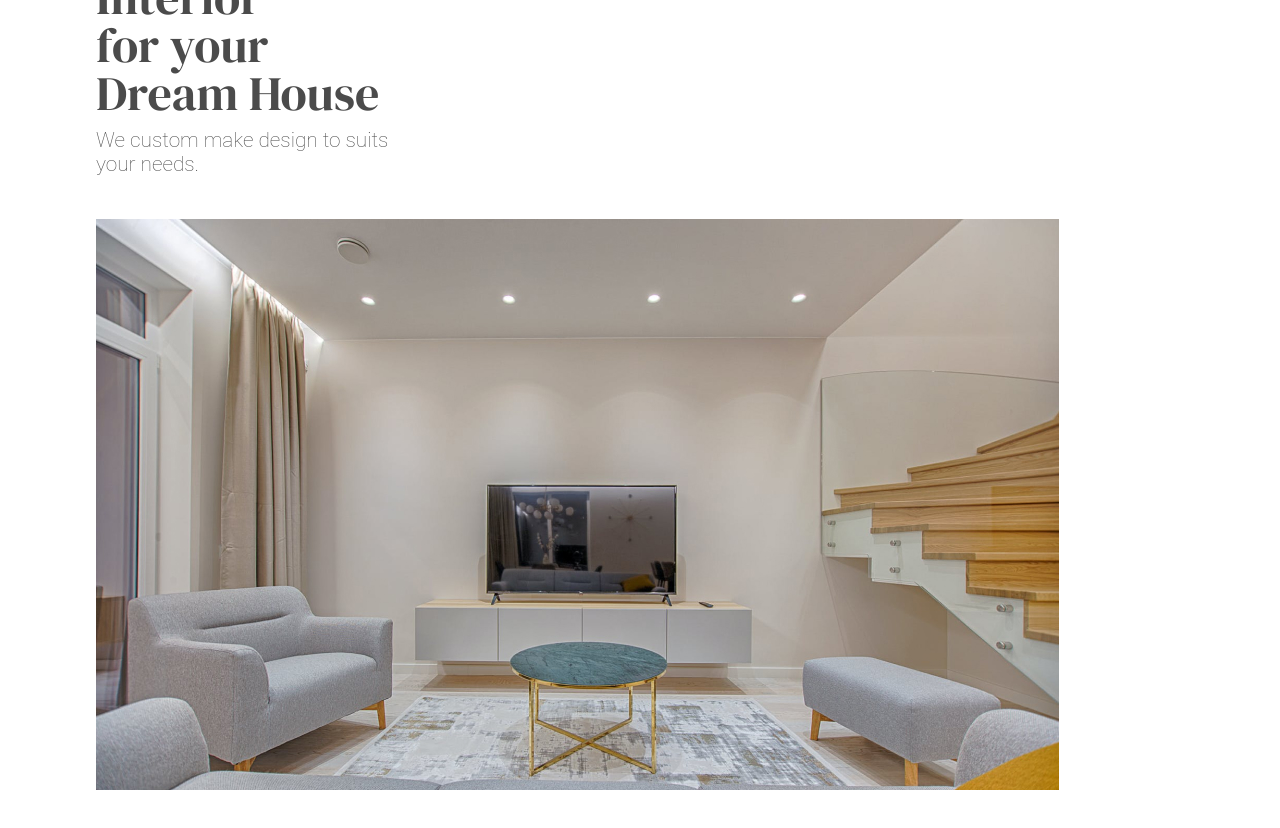
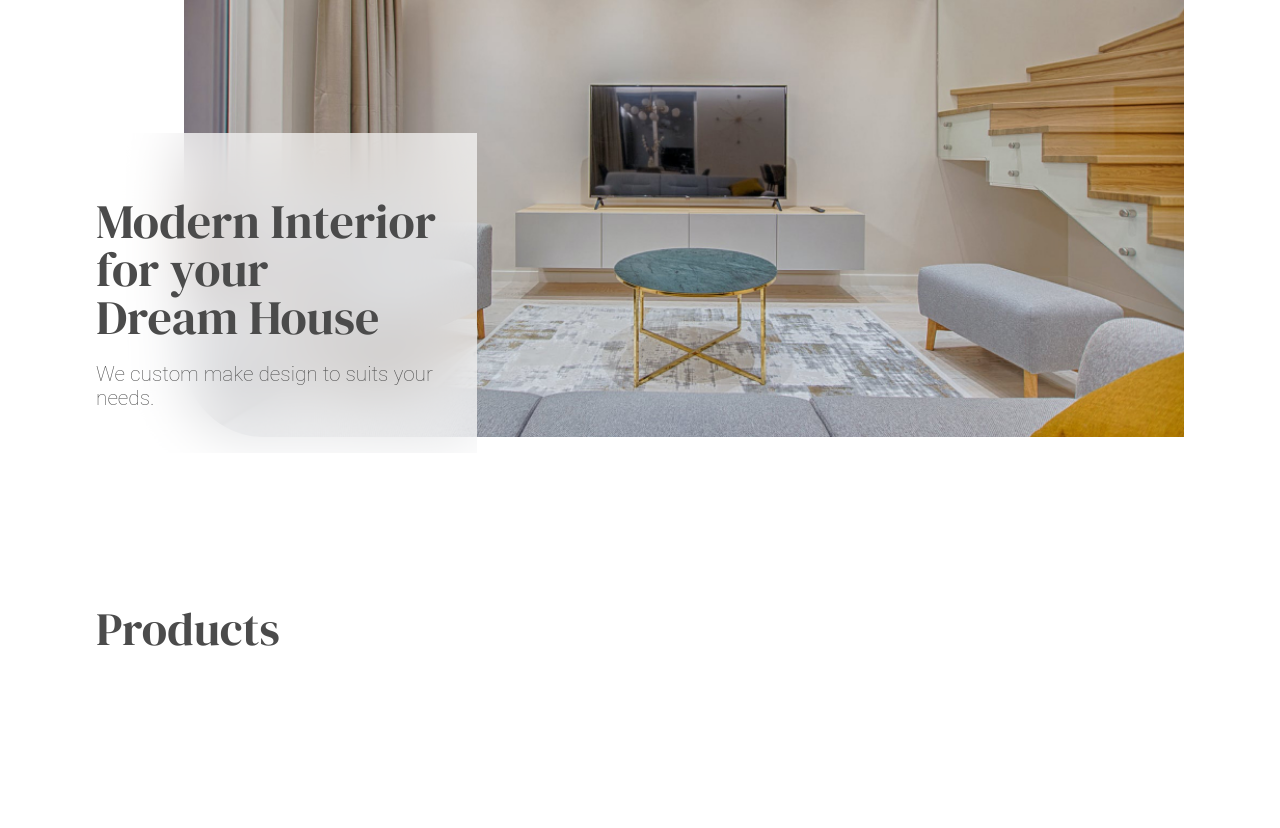
Before and after one commit to GabrielAbubakar/shpx-landing, a React (Create React App) app: page / in a window 1280 px wide. Shown: the part 800-1628 px from the top of the page. After the commit the page ends 1477 px from the top, so only its background shows below. Built offline with nearby package versions, Linux system fonts and the light colour scheme.

Commit message:
tabs and products setup

```diff
--- a/src/App.js
+++ b/src/App.js
@@ -2,6 +2,7 @@ import React from "react";
 import './App.scss';
 import Navbar from "./components/navbar/navbar";
 import MainSection from "./sections/mainSection/mainSection";
+import Products from "./sections/products/products";
 
 
 const App = () => {
@@ -10,6 +11,7 @@ const App = () => {
 
         <div className="App">
             <MainSection />
+            <Products />
 
         </div>
     )
--- a/src/App.scss
+++ b/src/App.scss
@@ -1,4 +1,5 @@
 @import './sass/variables';
+@import url('https://fonts.googleapis.com/css2?family=DM+Serif+Display&display=swap');
 
 *,
 *::after,
@@ -28,3 +29,8 @@ body {
     width: 85%;
     margin: 0 auto;
 }
+
+h1,h2,h3,h4,h5 {
+    font-family: 'DM Serif Display', serif;
+    font-weight: 400;
+}
--- a/src/components/navbar/navbar.scss
+++ b/src/components/navbar/navbar.scss
@@ -26,7 +26,7 @@
         }
 
         li:not(:last-of-type) {
-            margin-right: 3.5rem;
+            margin-right: 2rem;
         }
 
         a {
--- a/src/sections/mainSection/mainSection.scss
+++ b/src/sections/mainSection/mainSection.scss
@@ -5,17 +5,26 @@
 
     .hero_section {
         margin-top: 2rem;
-        margin-bottom: 5rem;
+        margin-bottom: 10rem;
+        display: flex;
+        justify-content: flex-end;
+        position: relative;
 
 
         figure {
+            // display: flex;
+            // flex-direction: column;
+            // align-items: flex-end;
             width: 62.5rem;
-            height: 35.7rem;
+            height: 36rem;
             overflow: hidden;
+            border-radius: 0 0 0 5rem;
         }
 
         img {
-            object-fit: contain;
+            object-fit: cover;
+            width: 100%;
+            height: 100%;
         }
     }
 
@@ -23,16 +32,18 @@
         background: rgba(255, 255, 255, 0.68);
         -webkit-backdrop-filter: blur(30px);
         backdrop-filter: blur(30px);
-        width: 30%;
-        padding-top: 4rem;
-        padding-bottom: 2rem;
+        width: 35%;
+        padding: 4rem 1rem 2rem 0;
+        position: absolute;
+        bottom: -1rem;
+        left: 0;
 
 
         h1 {
             font-family: 'DM Serif Display', serif;
             font-size: 3rem;
             font-weight: 400;
-            margin-bottom: .7rem;
+            margin-bottom: 1.3rem;
             line-height: 1;
         }
 
--- /dev/null
+++ b/src/sections/products/products.js
@@ -0,0 +1,14 @@
+import React from "react";
+import './products.scss';
+
+
+const Products = () => {
+
+    return (
+        <section className="products container">
+            <h1>Products</h1>
+        </section>
+    )
+}
+
+export default Products;
--- /dev/null
+++ b/src/sections/products/products.scss
@@ -0,0 +1,7 @@
+.products {
+
+    h1 {
+        font-size: 2.9rem;
+        margin-bottom: 1rem;
+    }
+}
```
Also changed, not shown: src/components/tabs/tabs.js (added, +14 -0 lines), src/components/tabs/tabs.scss (added).
